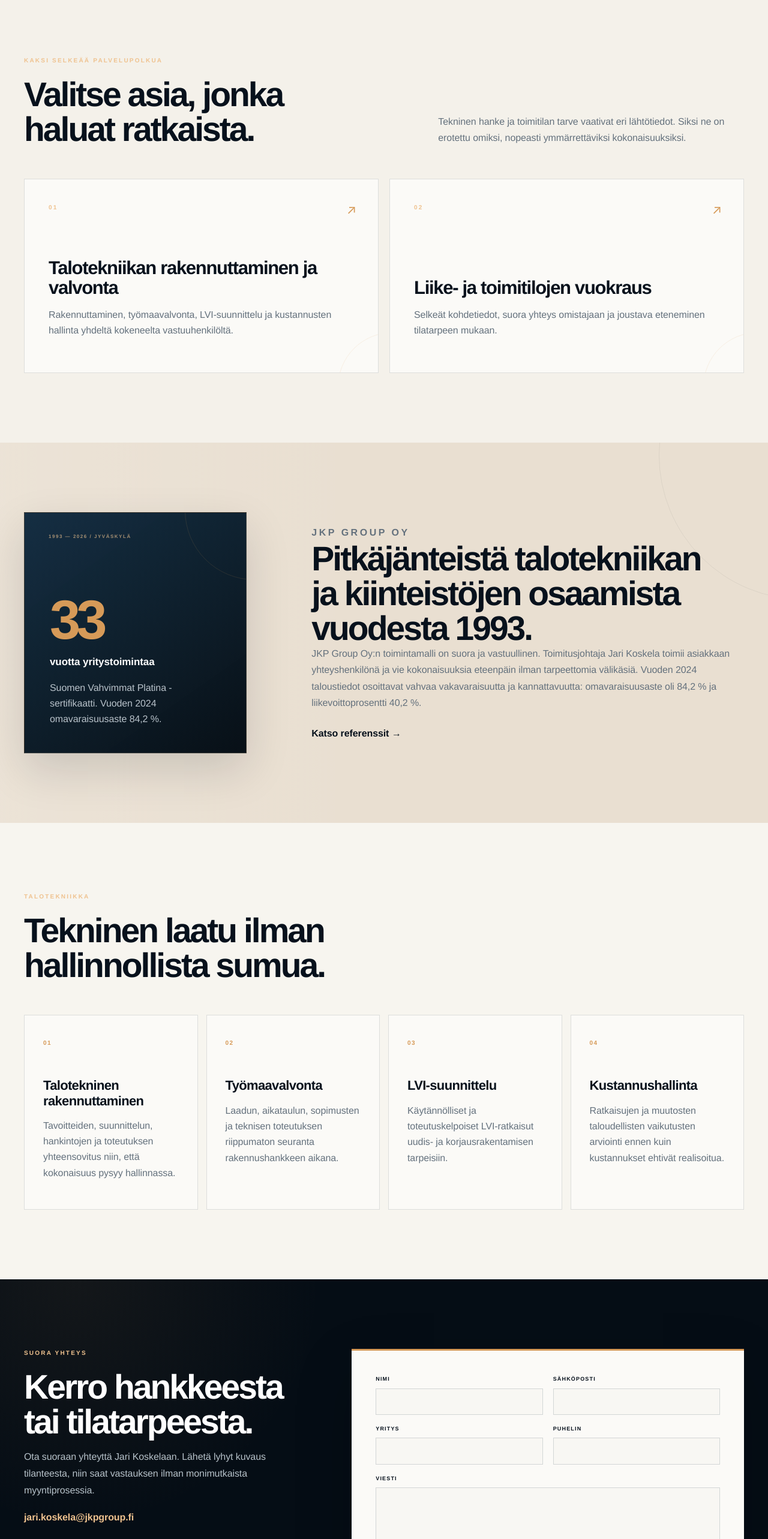
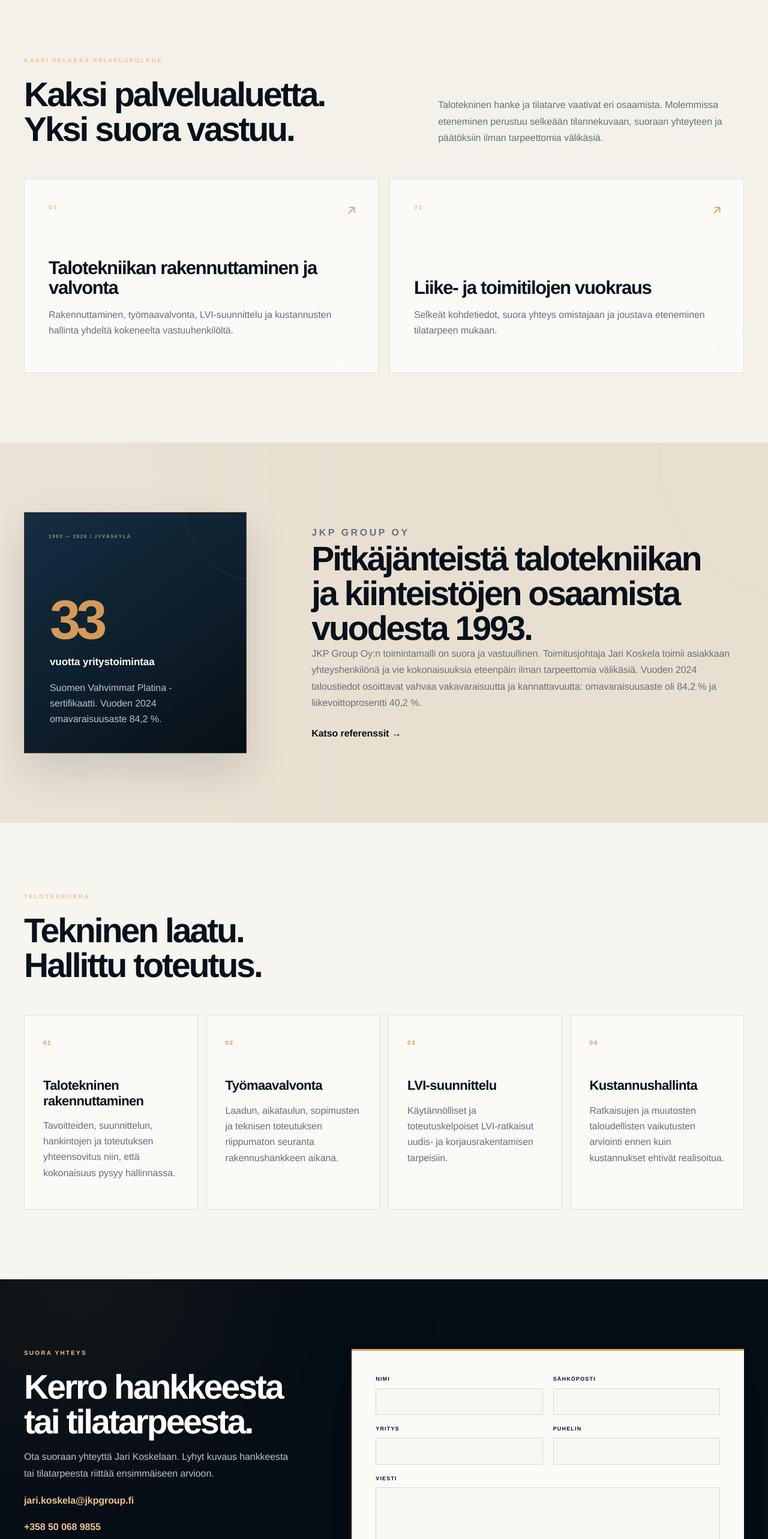
Before and after one commit to Jambovisuaalit/jkp-group-website, a Next.js app: page / in a window 1280 px wide. Shown: the part 1020-3586 px from the top of the page at 60% size. Built offline with nearby package versions, Linux system fonts and the light colour scheme; no server answers; the database is empty.

Commit message:
copy: sharpen institutional homepage tone

```diff
--- a/app/page.tsx
+++ b/app/page.tsx
@@ -57,9 +57,9 @@ export default async function HomePage() {
           <div className="shell section-heading">
             <div>
               <p className="eyebrow">Kaksi selkeää palvelupolkua</p>
-              <h2>Valitse asia, jonka haluat ratkaista.</h2>
+              <h2>Kaksi palvelualuetta. Yksi suora vastuu.</h2>
             </div>
-            <p>Tekninen hanke ja toimitilan tarve vaativat eri lähtötiedot. Siksi ne on erotettu omiksi, nopeasti ymmärrettäviksi kokonaisuuksiksi.</p>
+            <p>Talotekninen hanke ja tilatarve vaativat eri osaamista. Molemmissa eteneminen perustuu selkeään tilannekuvaan, suoraan yhteyteen ja päätöksiin ilman tarpeettomia välikäsiä.</p>
           </div>
           <div className="shell business-grid">
             {content.businessAreas.map((area, index) => (
@@ -90,7 +90,7 @@ export default async function HomePage() {
 
         <section className="section services-preview">
           <div className="shell section-heading">
-            <div><p className="eyebrow">Talotekniikka</p><h2>Tekninen laatu ilman hallinnollista sumua.</h2></div>
+            <div><p className="eyebrow">Talotekniikka</p><h2>Tekninen laatu. Hallittu toteutus.</h2></div>
           </div>
           <div className="shell service-grid">
             {content.services.map((service, index) => (
@@ -108,7 +108,7 @@ export default async function HomePage() {
             <div>
               <p className="eyebrow">Suora yhteys</p>
               <h2>{content.contact.title}</h2>
-              <p>{content.contact.body}</p>
+              <p>Ota suoraan yhteyttä Jari Koskelaan. Lyhyt kuvaus hankkeesta tai tilatarpeesta riittää ensimmäiseen arvioon.</p>
               <a className="contact-email" href={`mailto:${content.company.email}`}>{content.company.email}</a>
               {content.company.phone ? <a className="contact-email" href={`tel:${content.company.phone.replace(/\s/g, "")}`}>{content.company.phone}</a> : null}
             </div>
```
